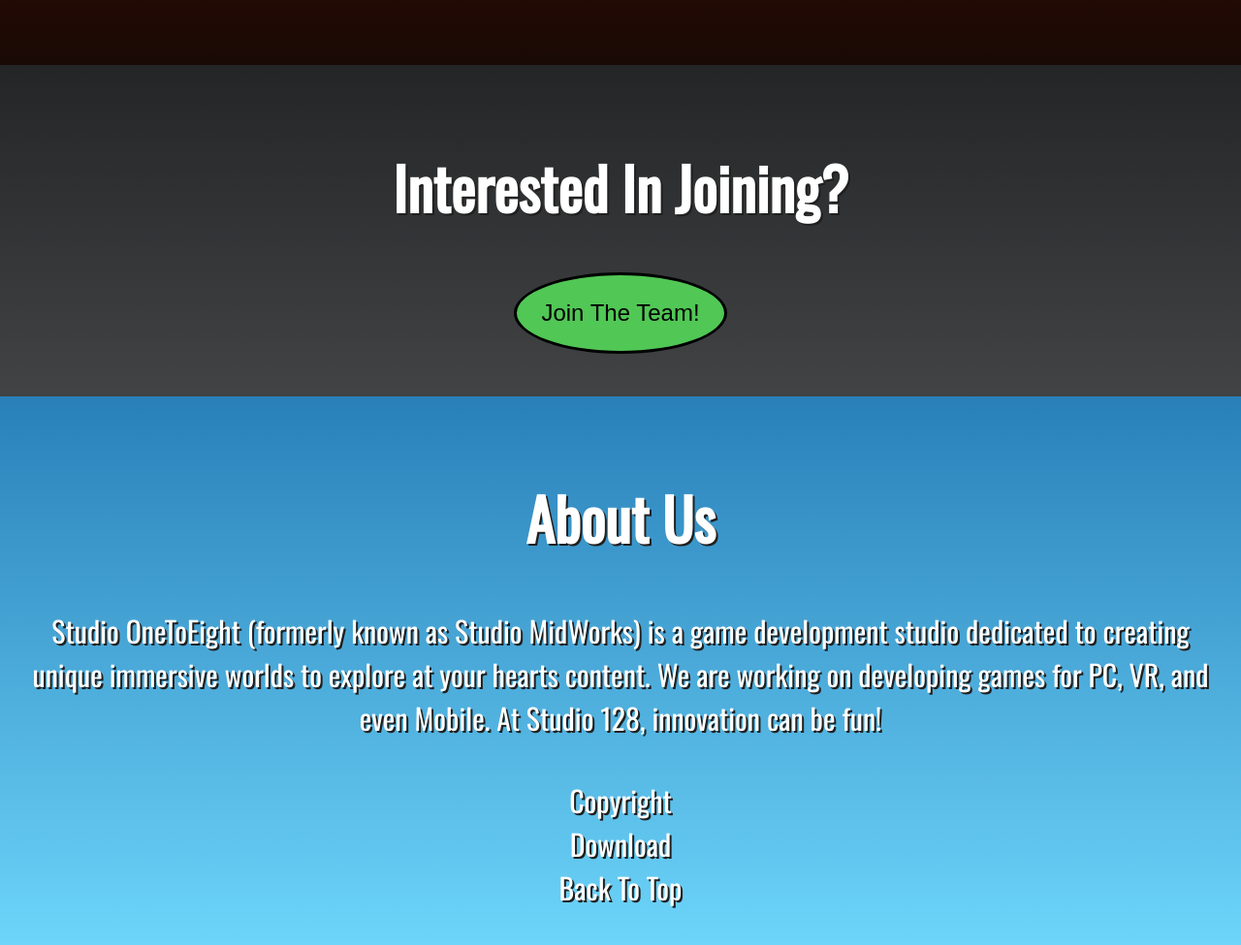
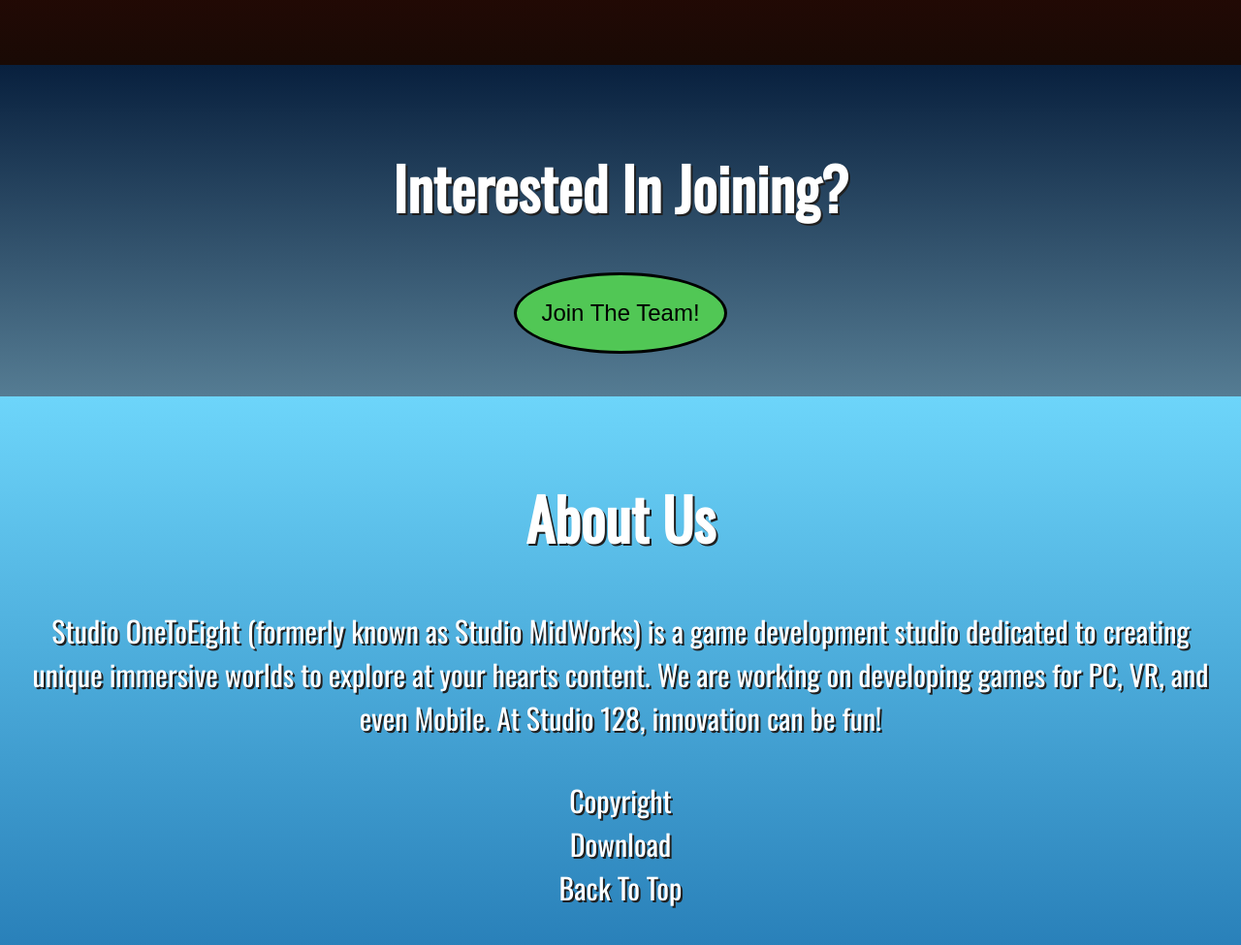
Before and after one commit to elnor1337/elnor1337.github.io, a plain HTML site: page index.html in a window 1280 px wide. Shown: the part 1538-2513 px from the top of the page at 97% size. Drawn offline with nearby package versions, Linux system fonts and the light colour scheme.

Commit message:
gradient changes

```diff
--- a/style.css
+++ b/style.css
@@ -168,7 +168,8 @@ img {
 #Join{
   color:white;
   text-align: center;
-  background-image: linear-gradient(#232526, #414345);
+  background-image: linear-gradient(#08203e, #557c93);
+  /* background-image: linear-gradient(#232526, #414345); */
   /* background-image: linear-gradient(#1F1C2C, #928DAB); */
   /* background-color: #6c757d; */
   position: relative;
@@ -203,7 +204,7 @@ img {
 #About{
   color:white;
   text-align: center;
-  background-image: linear-gradient(#2980B9, #6DD5FA);
+  background-image: linear-gradient(#6DD5FA, #2980B9);
   /* background-color: #8db5d8; */
   position: relative;
   overflow:auto;
```
